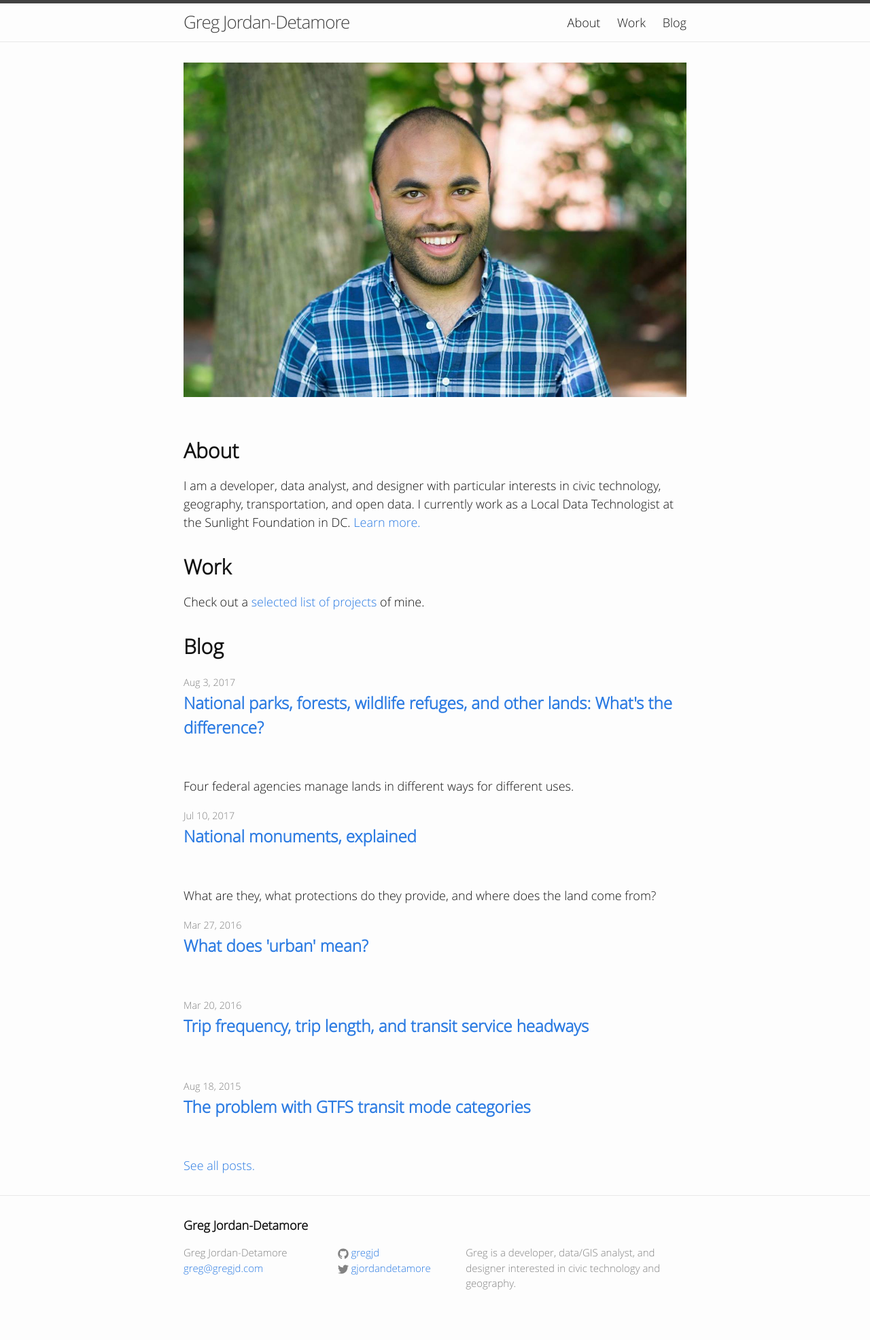
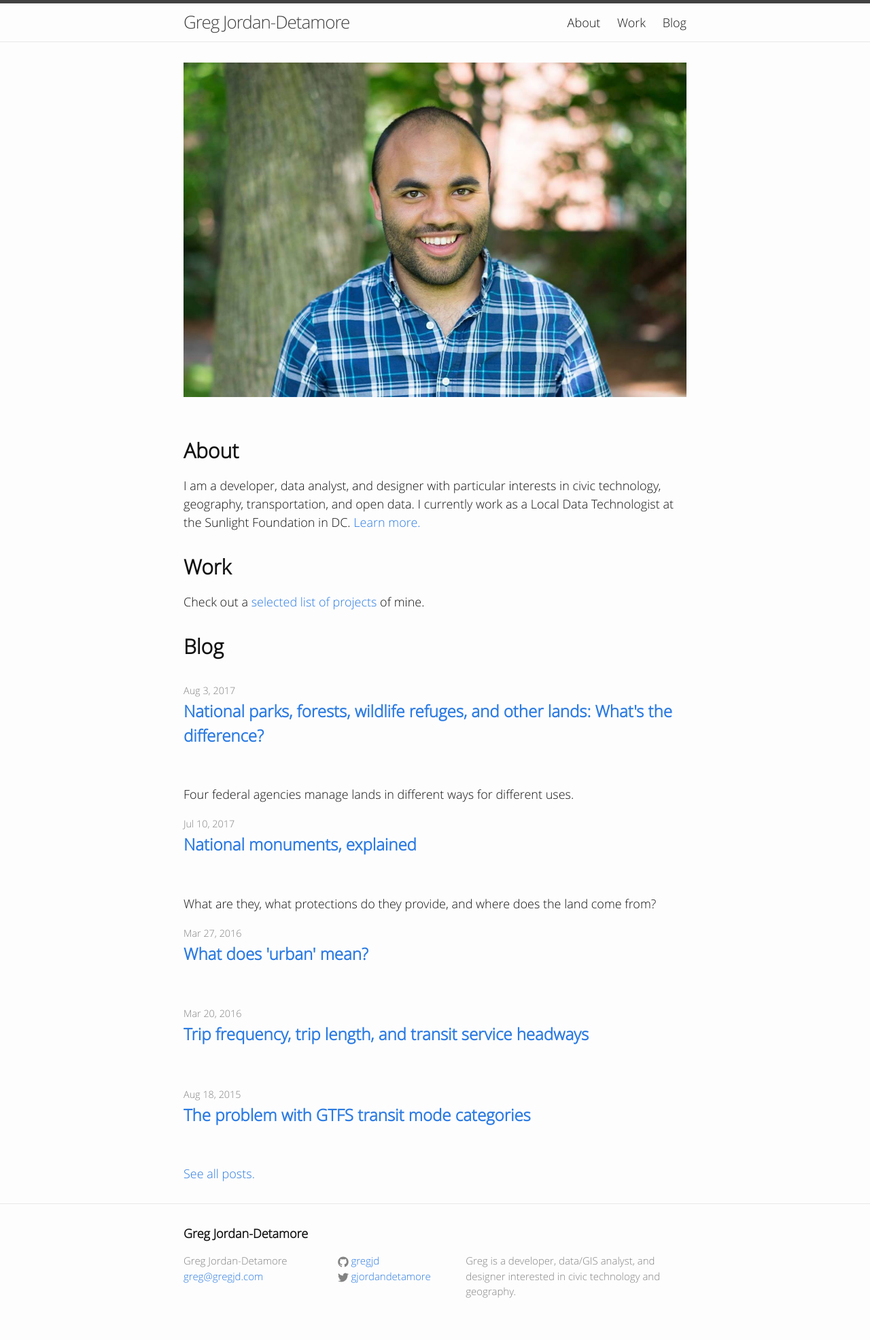
Before and after one commit to gregjd/gregjd.github.io, a Jekyll site: the page built from index.html, in a window 1280 px wide. Shown: the whole page at 68% size. Built offline with Jekyll 4.4.1, drawn with Linux system fonts in a browser that asks for light colours.

Commit message:
Add padding above items in post list

```diff
--- a/_sass/_layout.scss
+++ b/_sass/_layout.scss
@@ -172,6 +172,7 @@
 
 .post-list {
     margin-left: 0;
+    padding-top: 12px;
     list-style: none;
 
     > li {
```
